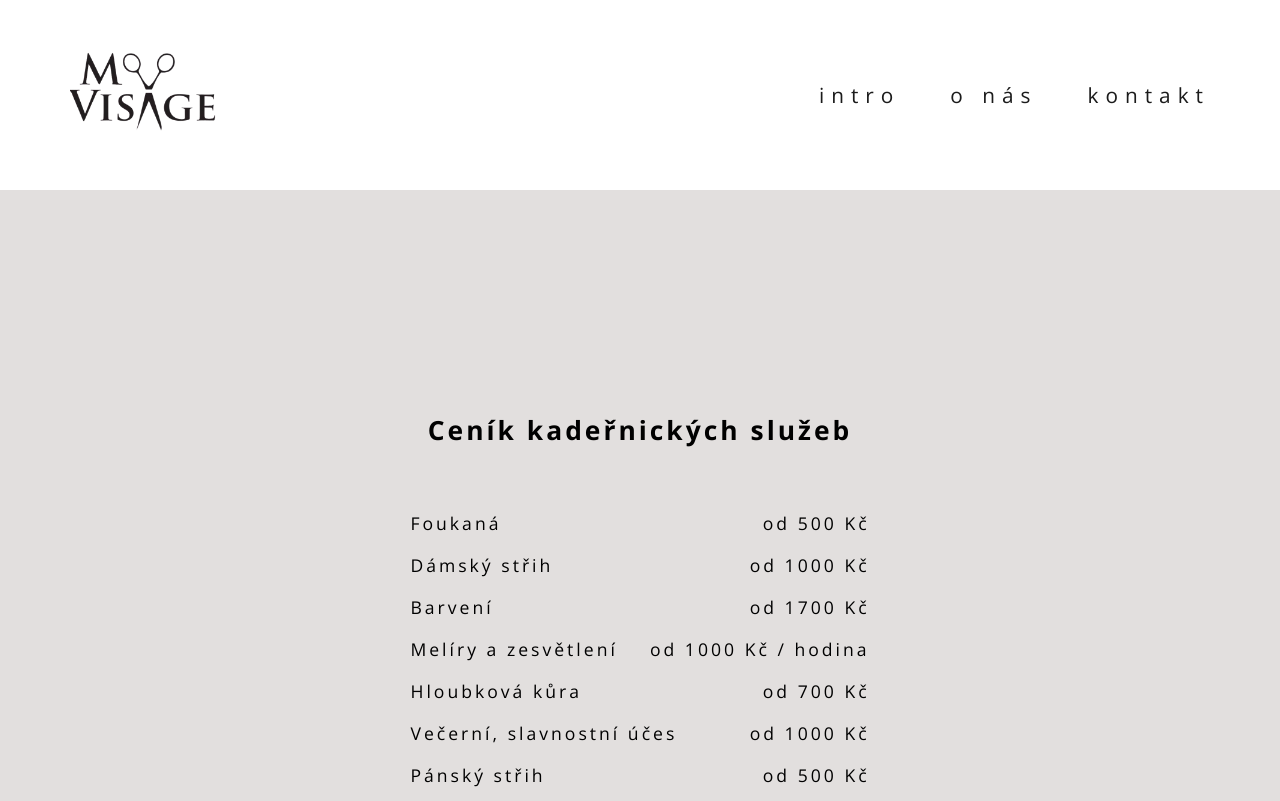
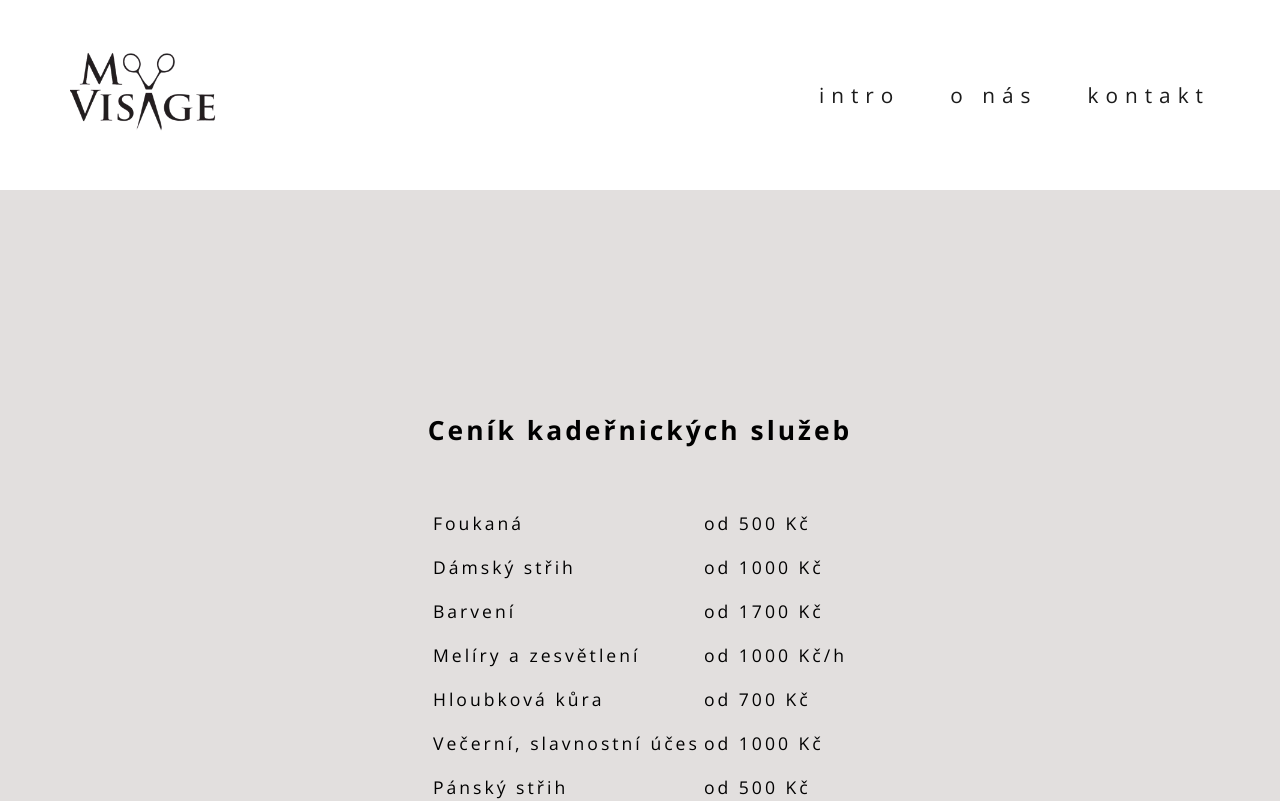
Before and after one commit to Maree13/kadernictvi, a React (Create React App) app: page /kadernictvi in a window 1280 px wide. Shown: the top 801 px of the page. Built offline with nearby package versions, Linux system fonts and the light colour scheme; a web font is replaced by a local one.

Commit message:
zarovnanie zoznamu

```diff
--- a/src/index.css
+++ b/src/index.css
@@ -369,12 +369,15 @@ body {
 }
 
 tr {
-  display: flex;
-  justify-content: space-between;
+  /* display: flex;
+  justify-content: space-between; */
+  width: 100%;
 }
 
+.service-name,
 .service-price {
-  margin-left: 30px;
+  margin: 30px;
+  text-align: left;
 }
 
 .kadernictvi-h2 {
--- a/src/pages/Kadernictvi.js
+++ b/src/pages/Kadernictvi.js
@@ -5,7 +5,7 @@ const Kadernictvi = () => {
     { name: 'Barvení', price: 'od 1700 Kč' },
     {
       name: 'Melíry a zesvětlení',
-      price: 'od 1000 Kč / hodina',
+      price: 'od 1000 Kč/h',
     },
     { name: 'Hloubková kůra', price: 'od 700 Kč' },
     { name: 'Večerní, slavnostní účes', price: 'od 1000 Kč' },
```
